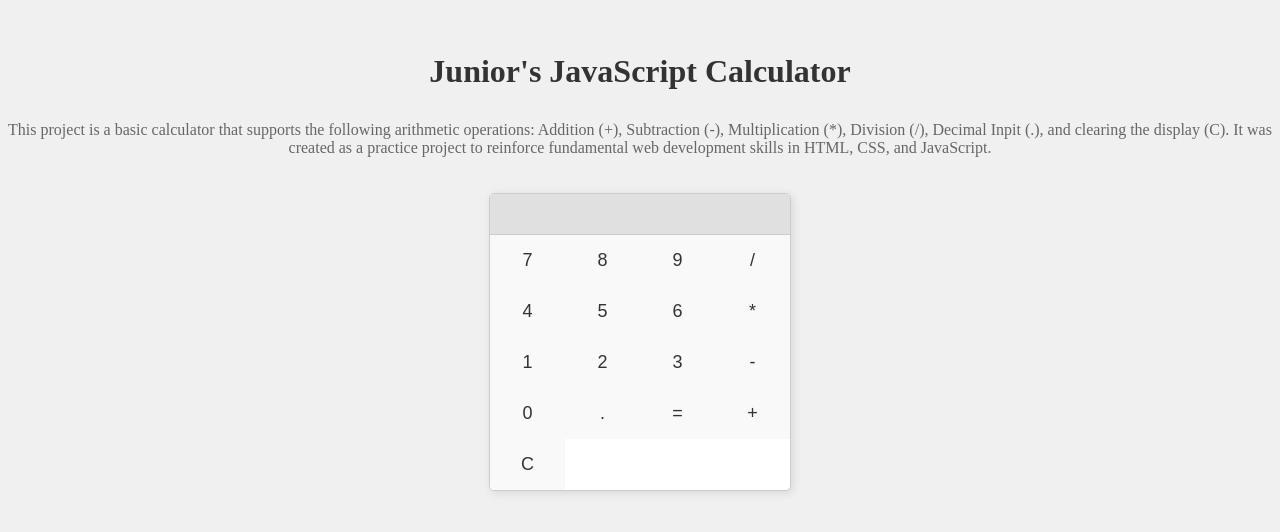
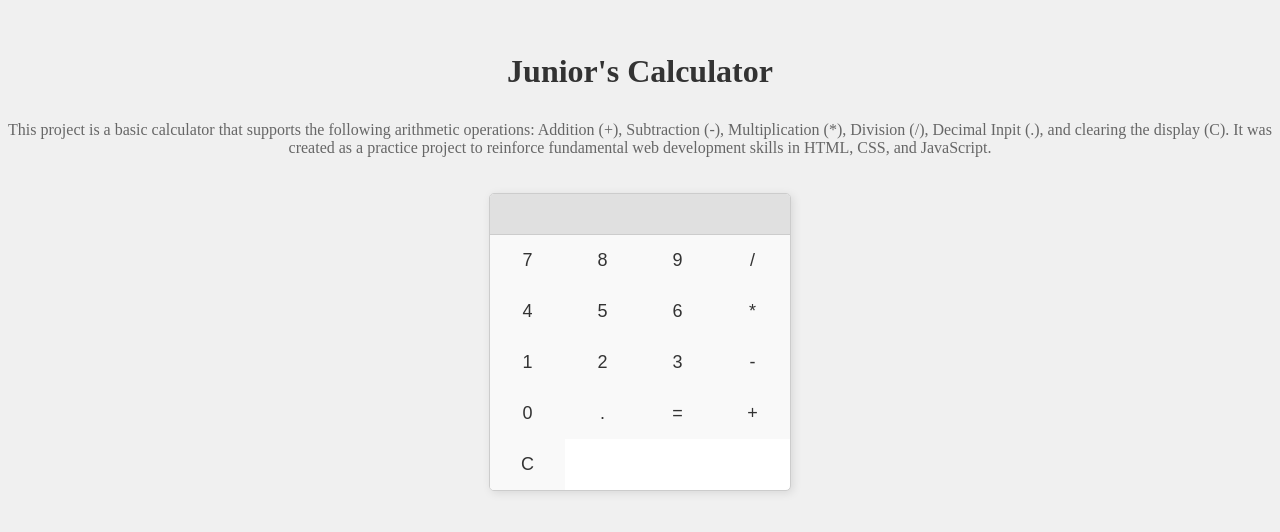
Before and after one commit to juniortrey13/calculator-app, a plain HTML site: page index.html in a window 1280 px wide. Shown: the part 128-660 px from the top of the page. Drawn offline with Linux system fonts and the light colour scheme.

Commit message:
changed the title again

```diff
--- a/index.html
+++ b/index.html
@@ -8,7 +8,7 @@
 </head>
 <body>
     <div class="title">
-        <h1>Junior's JavaScript Calculator</h1>
+        <h1>Junior's Calculator</h1>
     </div>
     <div class="subtitle">
         <h3>This project is a basic calculator that supports the following arithmetic operations: Addition (+), Subtraction (-),
```
